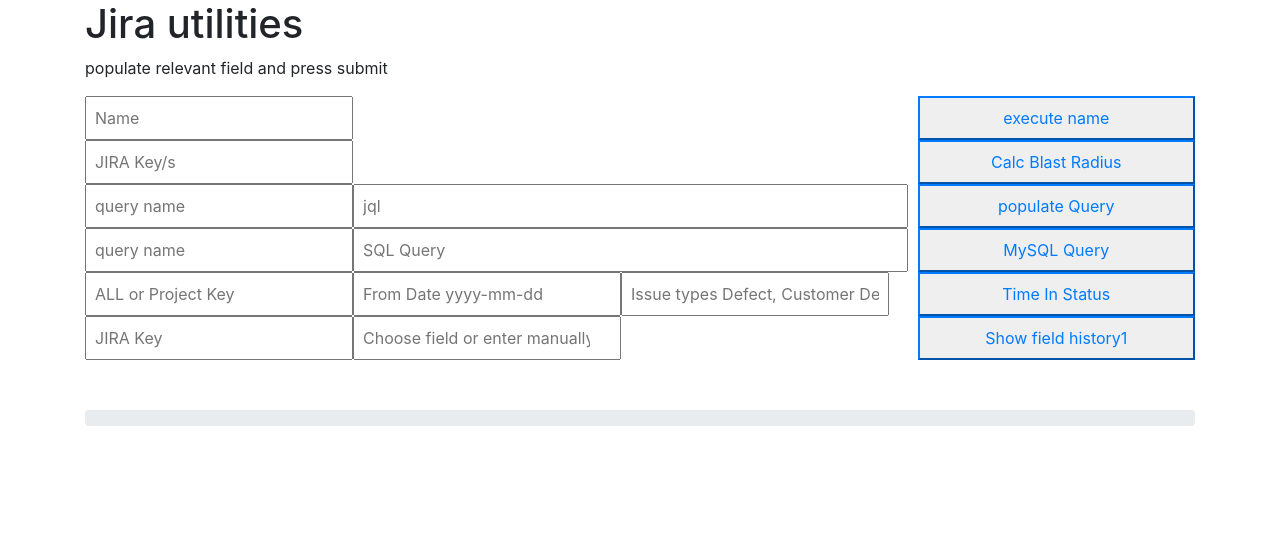
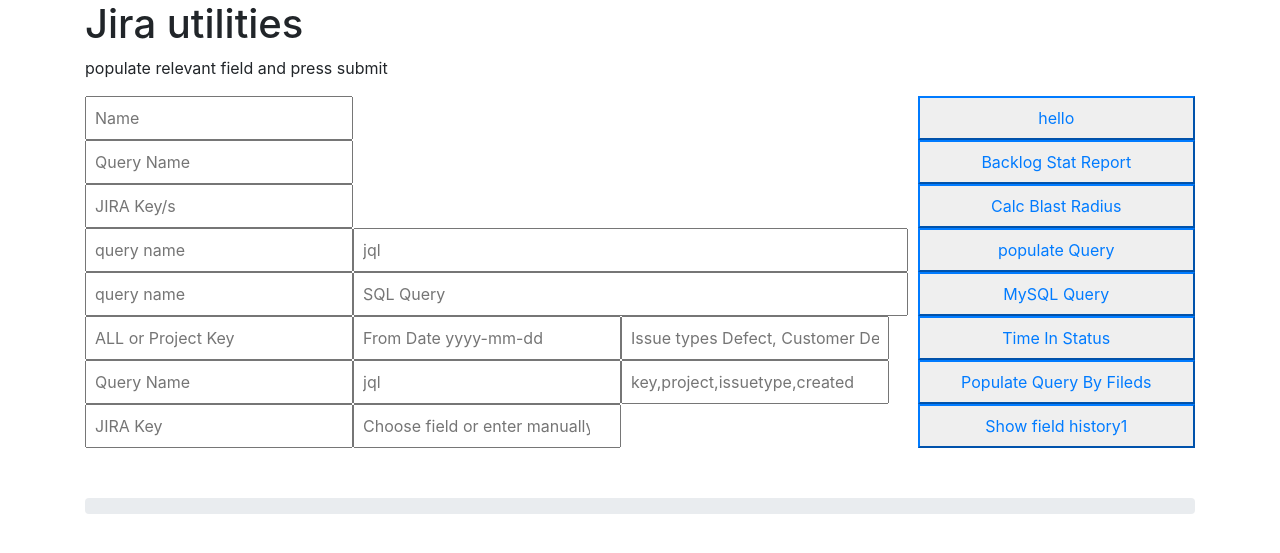
Before and after one commit to shacoof/JIRA-Util, a Flask app: page /mainForm/ in a window 1280 px wide. Shown: the top 553 px of the page. Run offline with Flask 2, Linux system fonts and the light colour scheme; parts of the project's set-up code (start-up, migrations or seed data) failed here and were passed over; some libraries are stand-ins or nearby versions.

Commit message:
Adding daily backlog functionality

```diff
--- a/app.py
+++ b/app.py
@@ -8,7 +8,7 @@ import sys
 import os
 import time
 from datetime import datetime
-from shacoof.misc_utils import to_object, debug_print
+from shacoof.misc_utils import to_object, debug_print, createCSV
 from shacoof.SQLiteUtil import create_connection, create_table
 import logging
 import sqlite3
@@ -21,6 +21,42 @@ htmlbr = '<br>'
 issue_db = []
 progress_made = "0"
 JIRA_DB = 'JIRA-DB.db'
+
+
+def retrieveFields(obj, fields):
+  f = fields.split(",");
+  ret = [];
+  for i in range(len(f)):
+    try:
+      if f[i] == "issuetype" :
+        ret.append(obj.fields.issuetype.name)
+      elif f[i] == "key":
+        ret.append(obj.key)
+      elif f[i] == "project":
+        ret.append(obj.fields.project.name)
+      elif f[i] == "status":
+        ret.append(obj.fields.status.name)
+      elif f[i] == "customfield_23602": # engineering vp
+        ret.append(obj.fields["customfield_23602"].value.emailAddress)
+      elif f[i] == "customfield_16405":  #engineering vp
+        ret.append(obj.fields["customfield_16405"].value.emailAddress)
+      elif f[i] == "customfield_16403": # Product CA
+        ret.append(obj.fields["customfield_16403"].value.displayName)
+      elif f[i] == "customfield_51006": #FunctionalPCA
+        ret.append(obj.fields["customfield_51006"].value.displayName)
+      elif f[i] == "assignee":
+        ret.append(obj.fields.assignee.displayName)
+      elif f[i] == 'customfield_58100' : #distanceToRelease
+         ret.append(obj.fields.customfield_58100)
+      elif f[i] == 'customfield_60501' : #E2Es to complete BR
+         ret.append(obj.fields.customfield_60501)
+      else :
+        ret.append(obj.fields[f[i]])
+    except Error as e:
+      debug_print(app.logger,e)
+      ret += "no value"
+
+  return ret
 
 # recursion to find dependency tree
 # issue_list : list of JIRA keys
@@ -106,7 +142,11 @@ def execute_JIRA_RestAPI(url):
    # return : object (from JIRA response)
    debug_print (app.logger,'start jira query'+ datetime.now().ctime() )
    # Base encode email and api token
-   cred =  "Basic " + base64.b64encode(b'scohenofir:TTiger999!').decode("utf-8")
+   #cred =  "Basic " + base64.b64encode(b'scohenofir:TigerXO123!').decode("utf-8")
+   cred =  "Basic " +'c2NvaGVub2ZpcjpUaWdlclhPMTIzIQ=='
+   # used a service to convert string to base64 string is scohenofir:pwd
+
+
    print(cred)
    # Set header parameters
    headers = {
@@ -129,8 +169,11 @@ def execute_JIRA_RestAPI(url):
    debug_print (app.logger,'end jira query'+ datetime.now().ctime())
    return obj
 
+
+
+logging.basicConfig(filename='app.log', level=logging.DEBUG,filemode='w')
+logging.getLogger("myLogger")
 app = Flask(__name__)
-logging.basicConfig(filename='app.log', level=logging.DEBUG)
 debug_print(app.logger,"Good morning sharon")
 
 @app.route('/progress')
@@ -172,6 +215,130 @@ def validate():
       return jsonify(result='Good')
 
    return jsonify(result='Bad')
+
+
+@app.route("/backlogStat/",methods = ['POST'])
+def backlogStat():
+   global progress_made
+   progress_made = "0"
+   #get user parameters
+   try:
+      query_name = request.form['query_name'].upper()
+   except Error as e:
+      debug_print(app.logger,e)
+      return "problem with parameters, expecting  jql, fields and query_name"
+
+   progress_made = "1"
+   # customfield_58100 DTR
+   # customfield_60501 E2Es to complete BR
+   fields = 'key,project,issuetype,status,customfield_58100,customfield_60501'
+   issueList = [['filter']+fields.split(',')] # setting the head row
+   maxResults=1000
+   jqls = [['WaitingCR','filter=141400'],['WaitingQaEnv','filter=141401'],['WaitingBR','filter=141406'],['preALP','filter=140006']]
+   complete=0 #used to advance the bar
+   for jql in jqls:
+      startAt = 0
+      while True:
+         # query next page
+         url = server + "search?jql="+ jql[1] +"&startAt="+str(startAt)+"&maxResults="+str(maxResults) +"&fields="+fields
+         debug_print(app.logger, "URL="+url)
+         result=execute_JIRA_RestAPI(url)
+         # process records
+         for issue in result.issues:
+            # get all issues
+            issueList += [([jql[0]]+retrieveFields(issue,fields))]
+
+         progress_made = str(complete+round((startAt/(result.total+1)*(100/len(jqls)))))   # +1 incase 0
+         startAt += maxResults
+         if startAt > result.total:
+            break
+      complete +=24;
+
+
+   createCSV(query_name,issueList)
+   progress_made = '100'
+
+   return render_template("message.html",message=str(result.total) + " issues retrieved successfully")
+
+
+@app.route("/populateQueryByFields/",methods = ['POST'])
+def populateQueryByFields():
+
+   # Open DB
+   # run a JQL
+   # go through pages and upload records to DB
+   # each query will create it's own table, if table exists it ask the user whether to delete the content
+
+   global progress_made
+   progress_made = "0"
+   #get user parameters
+   try:
+      jql = request.form['jql']
+      fields = request.form['fields'] #'key,project,issuetype,created'
+      query_name = request.form['query_name'].upper()
+   except Error as e:
+      debug_print(app.logger,e)
+      return "problem with parameters, expecting  jql, fields and query_name"
+
+   progress_made = "1"
+
+   full_db_name = os.path.join(app.root_path, 'JIRA-DB.db')
+   conn = create_connection(full_db_name)
+
+   if conn is None:
+        debug_print(app.logger, "Error! cannot create the database connection.")
+        return ("Error! cannot create the database connection.")
+
+   fld = fields.split(",")
+   fldString=""
+   insertString=""
+   for i in fld:
+      fldString += i + " TEXT,"
+      insertString +="?,"
+   issues_create_string = fldString[:-1]
+   insertString=insertString[:-1]
+
+   issues_table_name = query_name.strip()+"_ISSUES"
+   sql_create_tbl = "CREATE TABLE IF NOT EXISTS "+ issues_table_name +"("+issues_create_string+");"
+   create_table(conn,sql_create_tbl)
+   debug_print(app.logger,"Issues table created")
+   issueList = [(fld)]
+   maxResults=100
+   startAt = 0
+   while True:
+      # query next page
+      url = server + "search?jql="+ jql +"&startAt="+str(startAt)+"&maxResults="+str(maxResults) +"&fields="+fields
+      debug_print(app.logger, "URL="+url)
+      result=execute_JIRA_RestAPI(url)
+      # process records
+      for issue in result.issues:
+         # get all issues
+         issueList += [(retrieveFields(issue,fields))]
+
+      progress_made = str(1+round((startAt/(result.total+1)*95)))   # +1 incase 0
+      startAt += maxResults
+      if startAt > result.total:
+         break
+
+   createCSV(query_name,issueList)
+   progress_made = '100'
+   #try:
+   #   c = conn.cursor()
+   #   cmd = 'INSERT INTO '+issues_table_name+' VALUES ('+insertString+')'
+   #   c.executemany (cmd,issueList)
+   #   conn.commit()
+   #   conn.close()
+   #   debug_print (app.logger,'issues created successfully')
+   #except Error as e:
+   #   var = traceback.format_exc()
+   #   debug_print(app.logger, var)
+   #   return (var)
+
+   return render_template("FullIssueReport.html",
+         issue_fields   = fld,
+         issues         = issueList
+         )
+
 
 @app.route("/populateQuery/",methods = ['POST'])
 def populateQuery():
--- a/templates/mainForm.html
+++ b/templates/mainForm.html
@@ -53,7 +53,11 @@
          <p> populate relevant field and press submit</p>
          <form  action="http://localhost:5000/hello/" method="POST" role="form" class="form-inline" >
                <input   type="text"    class = "mr-auto p-2" name="name" id="name" placeholder="Name" required>
-               <button  type="submit"  class = "btn-outline-primary p-2 w-25" value="submit">execute name</button>
+               <button  type="submit"  class = "btn-outline-primary p-2 w-25" value="submit">hello</button>
+         </form>
+         <form  action="http://localhost:5000/backlogStat/" method="POST" role="form" class="form-inline" >
+            <input   type="text"    class = "mr-auto p-2" name="query_name" id="query_name" placeholder="Query Name" required>
+            <button  type="submit"  class = "btn-outline-primary p-2 w-25" value="submit">Backlog Stat Report</button>
          </form>
          <form action="http://localhost:5000/BRCalc/" method="POST" role="form" class="form-inline">
                   <input type="text"      class = "mr-auto p-2"    name="jiraKey" id="jiraKey" placeholder="JIRA Key/s" required>
@@ -75,6 +79,13 @@
             <input type="text"  class = "p-2 " name="issue_types" id="issue_types" placeholder="Issue types Defect, Customer Defect etc." required>
             <button type="submit" class="btn-outline-primary ml-auto p-2 w-25" value="submit">Time In Status</button>
          </form>
+         <form  action="http://localhost:5000/populateQueryByFields/" method="POST" role="form" class="form-inline" >
+            <input type="text"  class = "p-2 " name="query_name" id="query_name" placeholder="Query Name" required>
+            <input type="text"  class = "p-2 " name="jql" id="jql" placeholder="jql" required>
+            <input type="text"  class = "p-2 " name="fields" id="fields" placeholder="key,project,issuetype,created" required>
+            <button type="submit" class="btn-outline-primary ml-auto p-2 w-25" value="submit">Populate Query By Fileds</button>
+         </form>
+
          <form  action="http://localhost:5000/ticketFieldHistory/" method="POST" role="form" class="form-inline" >
             <input type="text"   class = "p-2"  name="jirakey2" id="jirakey2" placeholder="JIRA Key" required>
             <input type="text"   class = "p-2"  list="field" name="field" required placeholder="Choose field or enter manually"/>
```
Also changed, not shown: templates/populateQueryByFields.html (added, +43 -0 lines), 1 other file.
